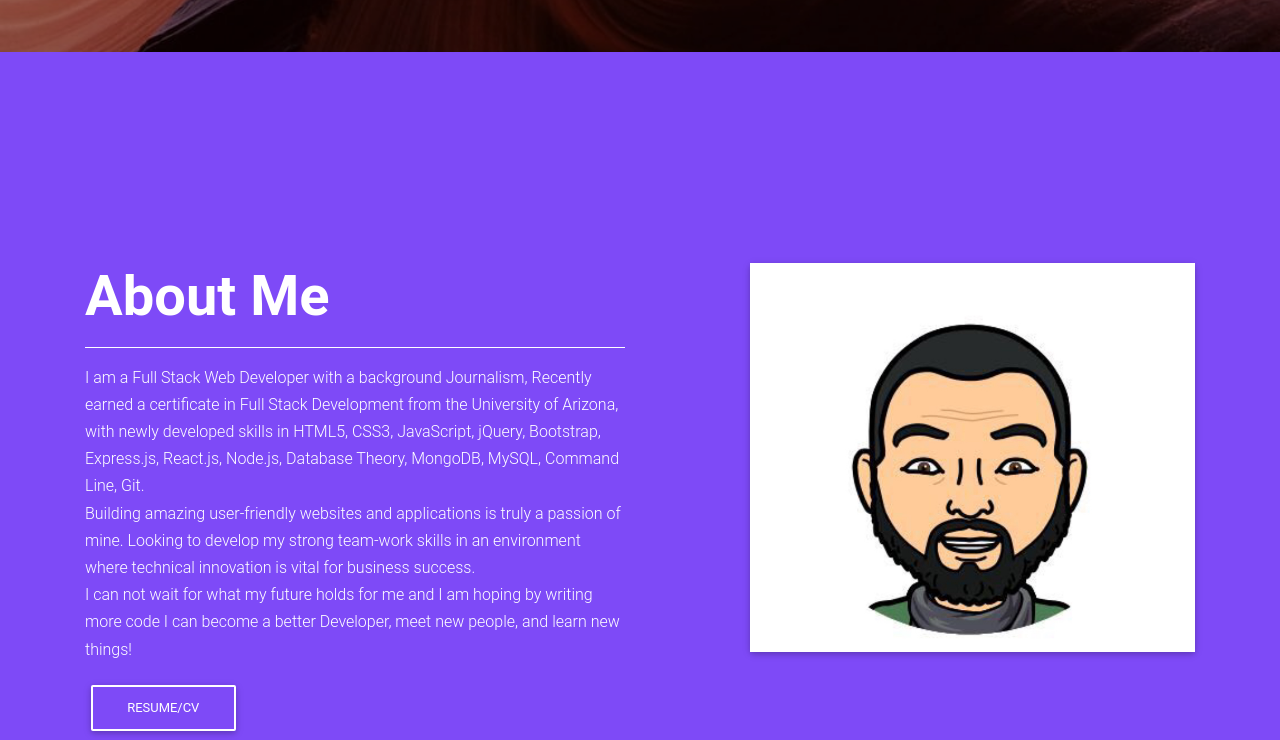
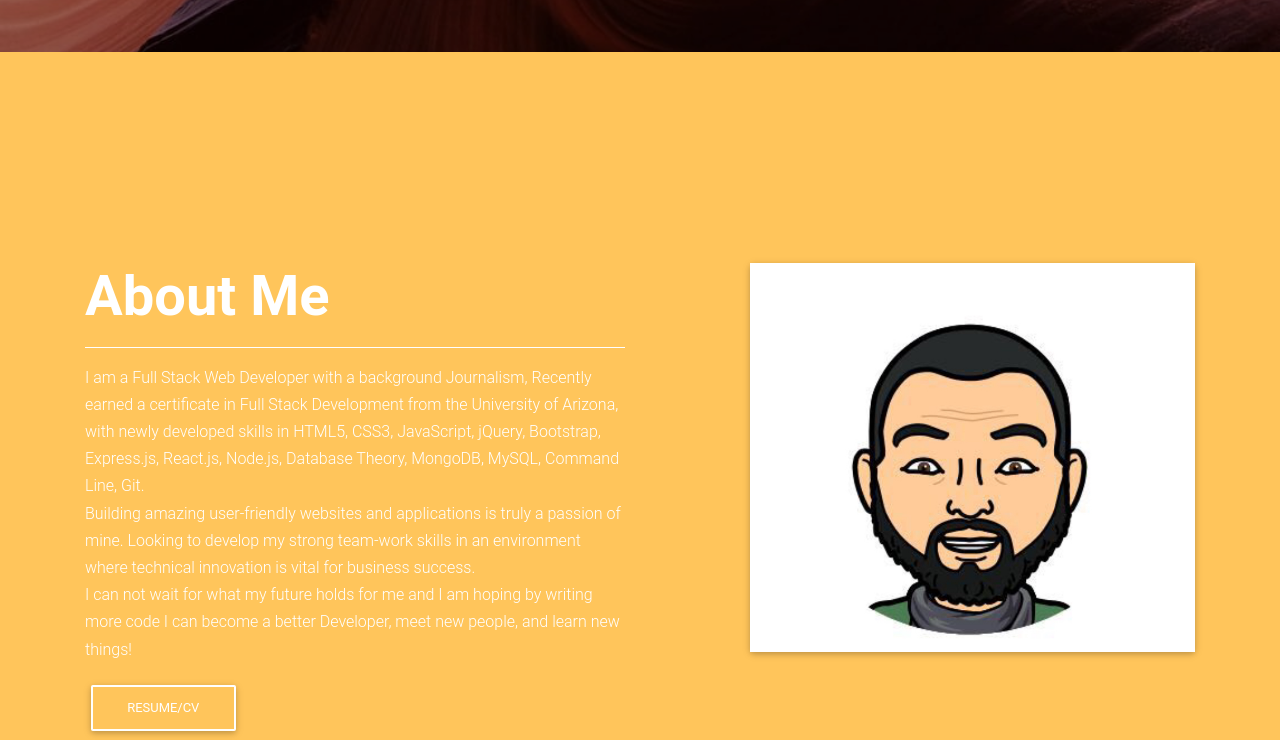
Before and after one commit to ridvanceko/portfolio-final, a plain HTML site: page index.html in a window 1280 px wide. Shown: the part 748-1488 px from the top of the page. Drawn offline with nearby package versions, Linux system fonts and the light colour scheme; files whose address does not match are found by name.

Commit message:
profile image

```diff
--- a/assets/style.css
+++ b/assets/style.css
@@ -31,6 +31,7 @@ color: yellow;
     margin-right: 20%;
     margin-bottom: 6rem;
   }
+
 
   /*  */
   /* Required for full background image */
--- a/index.html
+++ b/index.html
@@ -171,7 +171,7 @@
     <div
       id="pageTwo"
       class="view"
-      style="background:#7e4af7 ; background-repeat: no-repeat; background-size: cover; background-position: center center;"
+      style="background:#ffc55b ; background-repeat: no-repeat; background-size: cover; background-position: center center;"
     >
       <!-- Mask & flexbox options-->
       <div class="mask  d-flex justify-content-center align-items-center">
```
